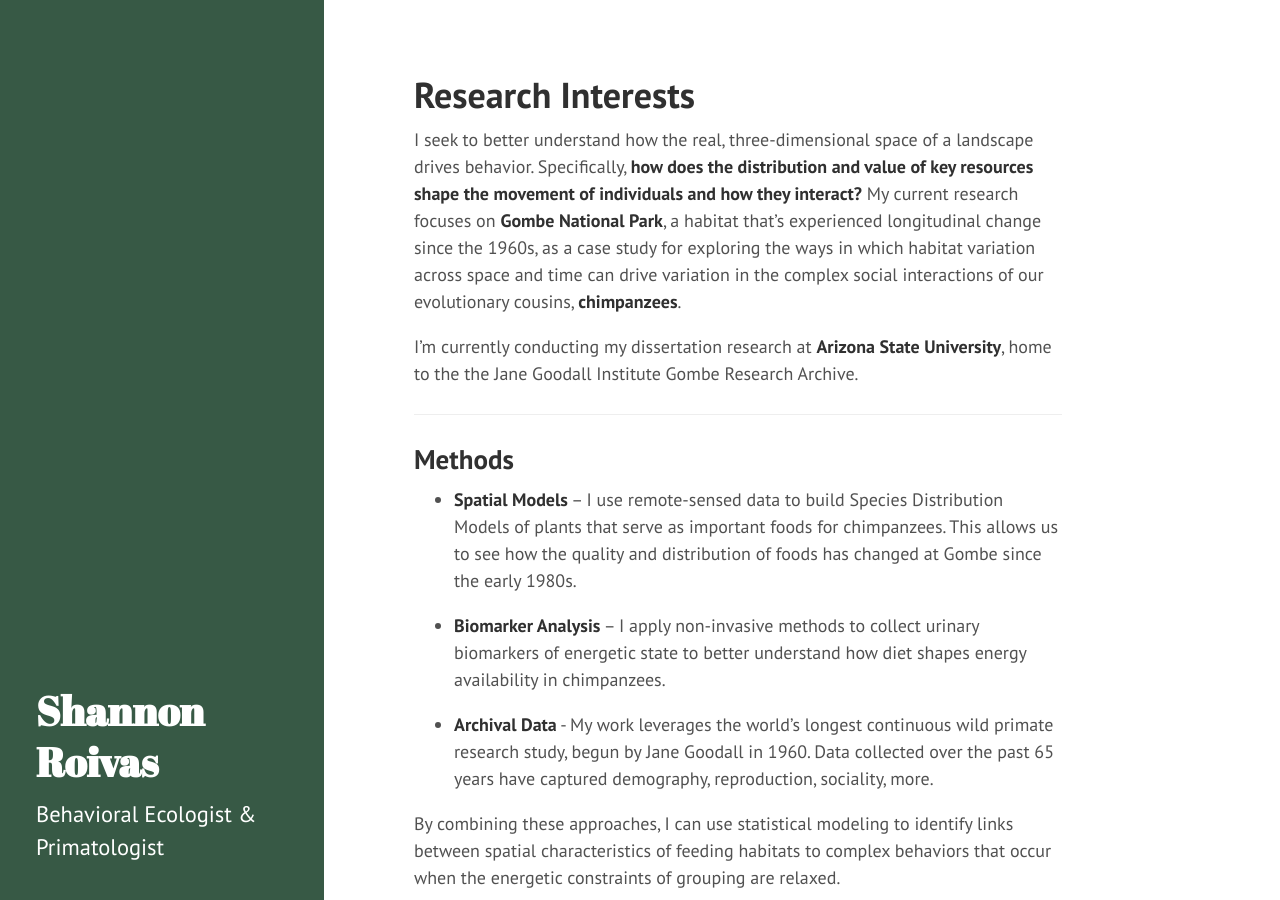
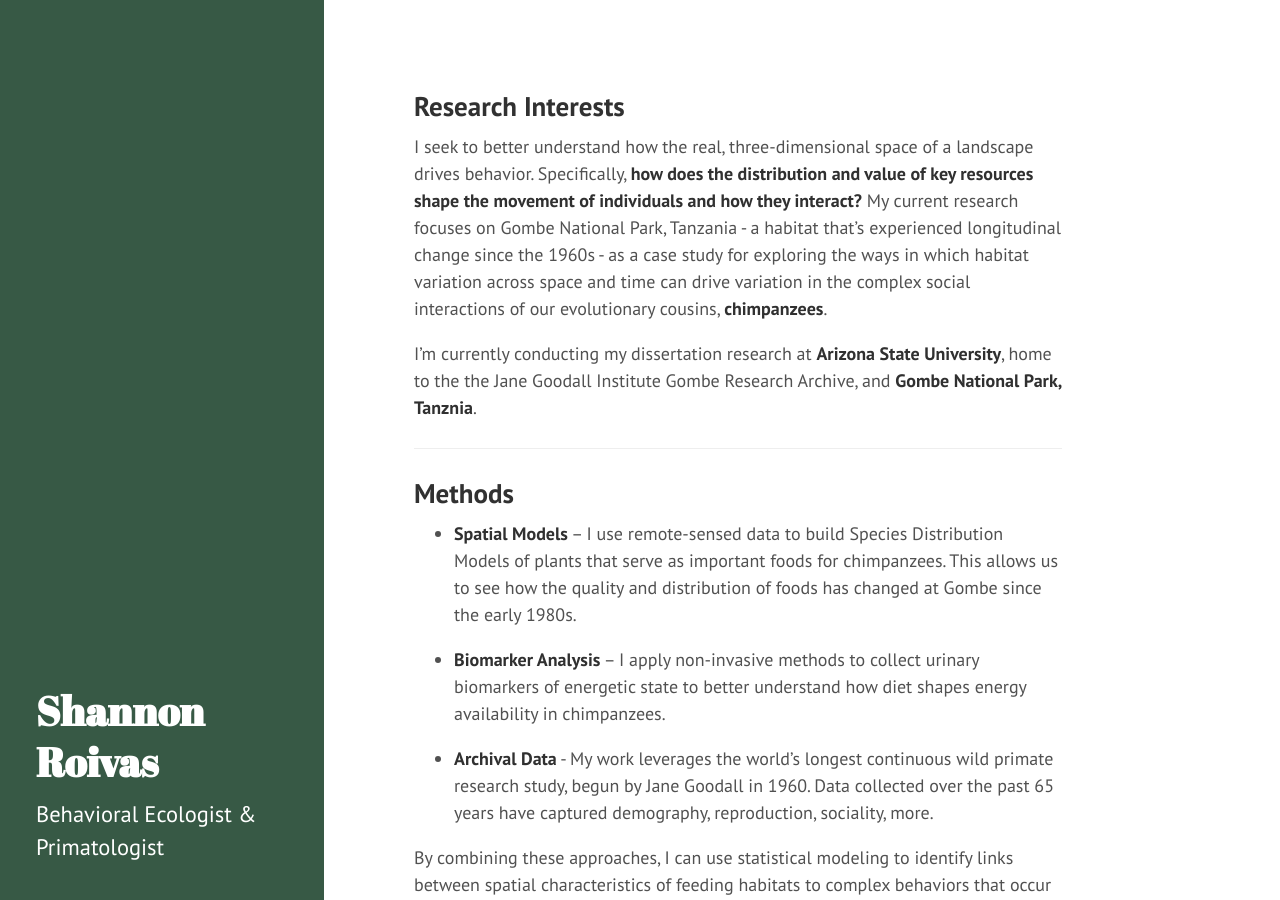
Before and after one commit to shannonroivas/shannonroivas.github.io, a Jekyll site: the page built from index.md, in a window 1280 px wide and 900 px high. Built offline with Jekyll 4.4.1, drawn with Linux system fonts in a browser that asks for light colours.

Commit message:
Update index.md

```diff
--- a/index.md
+++ b/index.md
@@ -1,11 +1,11 @@
 ---
 layout: page
-title: "Research Interests"
+title: ""
 ---
+## Research Interests
+I seek to better understand how the real, three-dimensional space of a landscape drives behavior. Specifically, **how does the distribution and value of key resources shape the movement of individuals and how they interact?** My current research focuses on Gombe National Park, Tanzania - a habitat that's experienced longitudinal change since the 1960s - as a case study for exploring the ways in which habitat variation across space and time can drive variation in the complex social interactions of our evolutionary cousins, **chimpanzees**.
 
-I seek to better understand how the real, three-dimensional space of a landscape drives behavior. Specifically, **how does the distribution and value of key resources shape the movement of individuals and how they interact?** My current research focuses on **Gombe National Park**, a habitat that's experienced longitudinal change since the 1960s, as a case study for exploring the ways in which habitat variation across space and time can drive variation in the complex social interactions of our evolutionary cousins, **chimpanzees**.
-
-I'm currently conducting my dissertation research at **Arizona State University**,  home to the the Jane Goodall Institute Gombe Research Archive.
+I'm currently conducting my dissertation research at **Arizona State University**,  home to the the Jane Goodall Institute Gombe Research Archive, and **Gombe National Park, Tanznia**.
 
 
 ---
```
